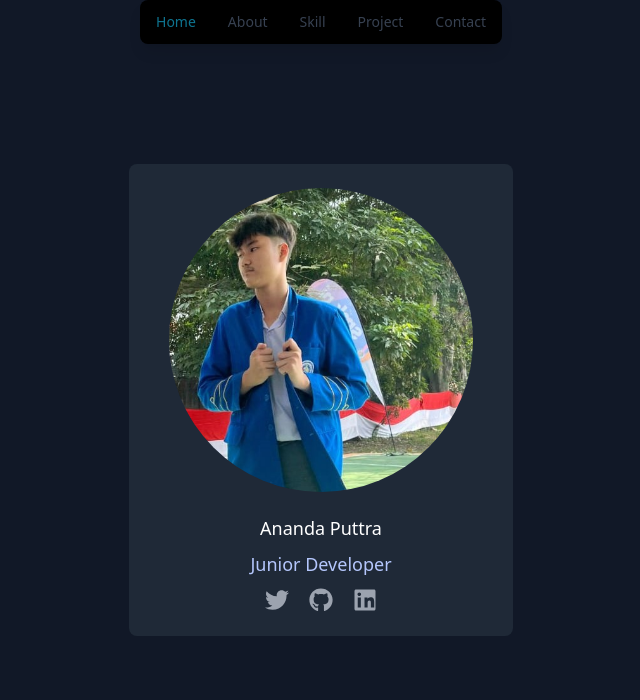
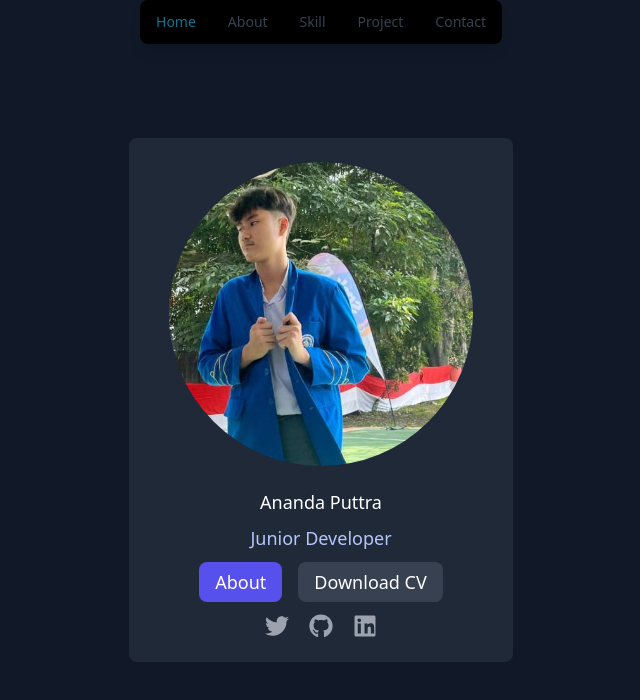
Before and after one commit to Nann-Zy/CV, a React (Vite) app: page / in a window 1280 px wide. Shown: the top 700 px of the page, without its empty margins (319-959 px from the left). Built offline with nearby package versions, Linux system fonts and the light colour scheme.

Commit message:
my changes

```diff
--- a/package.json
+++ b/package.json
@@ -16,7 +16,8 @@
     "flowbite": "^2.5.2",
     "flowbite-react": "^0.10.2",
     "react": "^18.3.1",
-    "react-dom": "^18.3.1"
+    "react-dom": "^18.3.1",
+    "react-router-dom": "^6.28.0"
   },
   "devDependencies": {
     "@eslint/js": "^9.13.0",
--- a/src/Components/About.jsx
+++ b/src/Components/About.jsx
@@ -1,10 +1,12 @@
-import React from 'react'
+import React from 'react';
+import { Profile } from './Profile'; // Ensure the path to the Profile component is correct
+// import Image from './assets/pp.jpg'; // Replace with the actual path to your image
 
 export const About = () => {
   return (
-    <div class="sm:flex items-center max-w-screen-xl">
-    <div class="sm:w-1/2 p-10">
-        <div class="image object-center text-center">
+    <div className="sm:flex items-center max-w-screen-xl">
+      <div className="sm:w-1/2 p-10">
+        <div className="image object-center text-center">
           <img
             src={Image}
             alt="Profile"
@@ -12,18 +14,20 @@ export const About = () => {
           />
         </div>
       </div>
-    <div class="sm:w-1/2 p-5">
-        <div class="text">
-            <span class="text-gray-500 border-b-2 border-indigo-600 uppercase">About us</span>
-            <h2 class="my-4 font-bold text-3xl  sm:text-4xl ">About <span class="text-indigo-600">Our Company</span>
+      <div className="sm:w-1/2 p-5">
+        <div className="text">
+          <span className="text-gray-500 border-b-2 border-indigo-600 uppercase">About us</span>
+          <h2 className="my-4 font-bold text-3xl sm:text-4xl">
+            About <span className="text-indigo-600">Our Company</span>
           </h2>
-            <p class="text-gray-700">
+          <p className="text-gray-700">
             Lorem ipsum dolor sit amet, consectetur adipisicing elit. Aliquid, commodi
             doloremque, fugiat illum magni minus nisi nulla numquam obcaecati placeat quia, repellat tempore
             voluptatum.
           </p>
         </div>
       </div>
+      <Profile /> {/* Including the Profile component here */}
     </div>
-  )
-}
+  );
+};
--- a/src/Components/Profile.jsx
+++ b/src/Components/Profile.jsx
@@ -17,8 +17,28 @@ export const Profile = () => {
                         <div className="flex justify-center items-center flex-col space-y-3 text-lg font-medium leading-6">
                             <h3 className="text-white">Ananda Puttra</h3>
                             <p className="text-indigo-300">Junior Developer</p>
+
+
+                        <div className="mt-4 flex justify-center space-x-4">
+                            {/* Tombol Contact */}
+                            <button
+                                className="px-4 py-2 bg-indigo-600 text-white rounded-lg hover:bg-indigo-700 focus:outline-none"
+                            >
+                                About
+                            </button>
+                            {/* Tombol Download CV */}
+                            <a
+                                href="/path/to/your-cv.pdf" // cv me
+                                download
+                                className="px-4 py-2 bg-gray-700 text-white rounded-lg hover:bg-gray-800 focus:outline-none"
+                            >
+                                Download CV
+                            </a>
+                        </div>
                             <div className="flex justify-center mt-5 space-x-5">
-                                {/* Twitter */}
+
+                                {/* Social Media Links */}
+
                                 <a
                                     href="#"
                                     target="_blank"
```
Also changed, not shown: 1 other file (tests, documents, lock files or other folders). Lines whose indentation alone changed are shown as unchanged.
